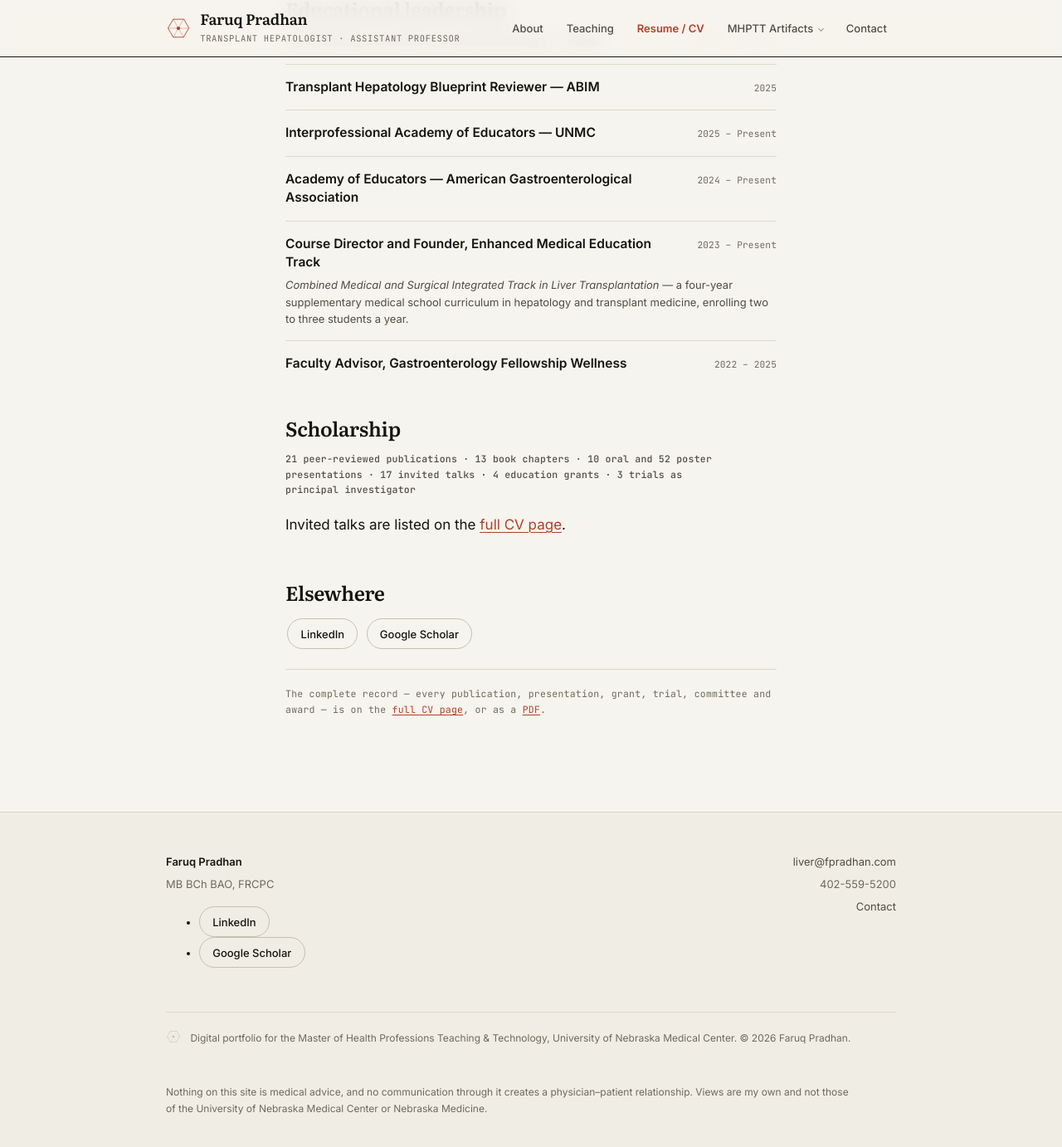
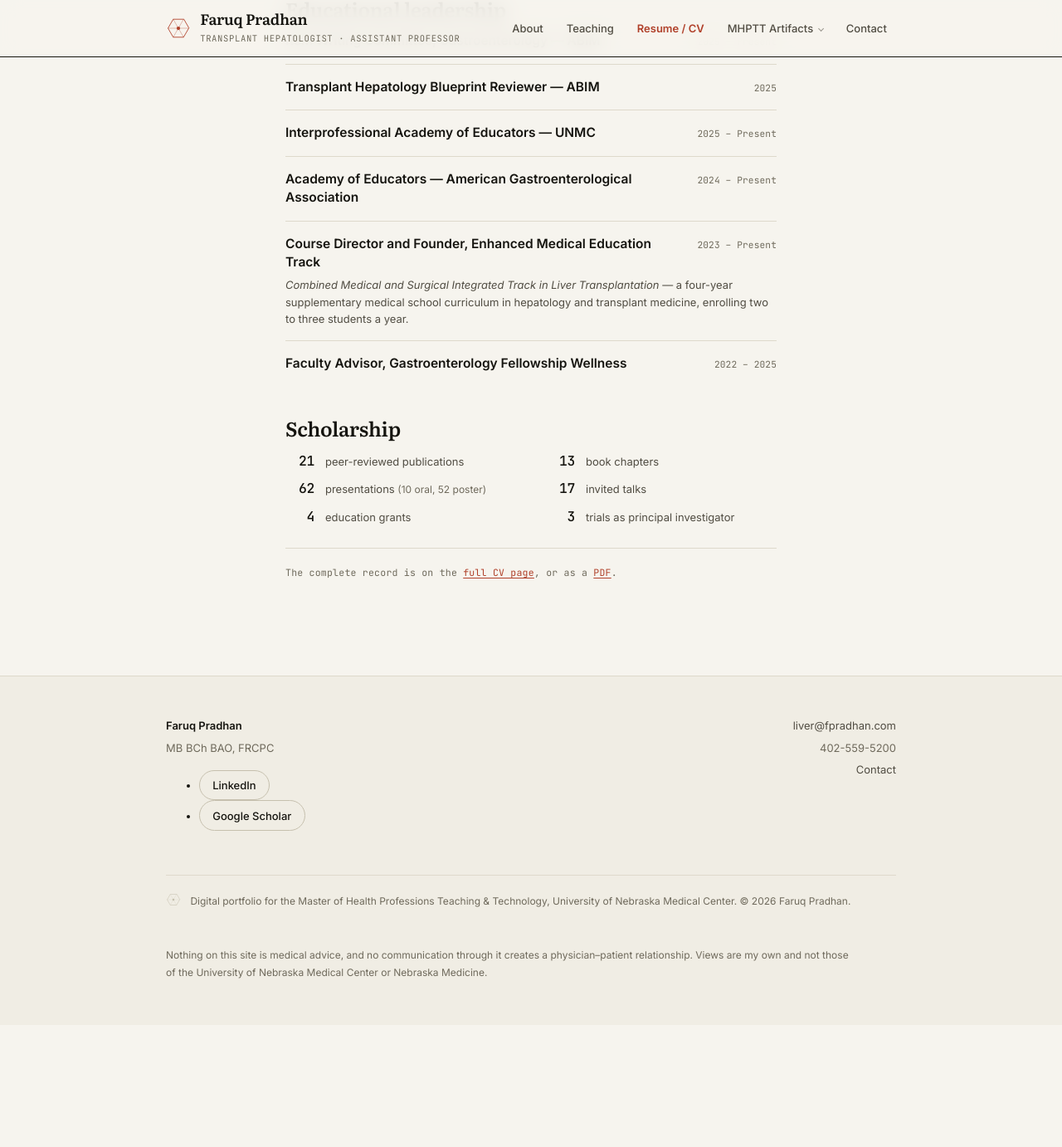
Before and after one commit to fpradhan/fpradhan.github.io, a Jekyll site: the page built from resume.md, in a window 1280 px wide and 1400 px high, scrolled down 2013 px. Shown: the top 1382 px of the window at 83% size. Built offline with Jekyll 4.4.1, drawn with Linux system fonts in a browser that asks for light colours; after the commit the page ends 3248 px from its top, so only the background shows below that.

Commit message:
Set the scholarship counts as a figure list and drop the Elsewhere section
The counts were a 28-word bold run in the mono face, six figures
separated by middots. They are now a two-column figure list: value right
aligned in its own column with tabular figures, label beside it. Oral and
poster presentations merge into one count of 62, with the split kept as a
quiet qualifier.

Elsewhere goes entirely. The two profile links are already in the site
footer on every page.

Two redundant sentences go with it. "Invited talks are listed on the full
CV page" was contained by the closing note, and that note re-listed what
the figures now show. The page linked to the CV five times and now links
to it three.

Co-Authored-By: Claude Opus 5 <noreply@anthropic.com>
Claude-Session: https://claude.ai/code/session_01SajNJDGDkt5q5fCgsPRcNk

```diff
--- a/assets/css/style.css
+++ b/assets/css/style.css
@@ -568,6 +568,31 @@ main{flex:1 0 auto;padding:4.5rem 0 6rem}
 }
 .cites a{word-break:break-word}
 
+/* Scholarship figures. A handful of headline counts, so a figure list rather
+   than a chart. Values are right-aligned in their own column and set with
+   tabular figures, which is where equal-width digits belong. */
+.prose .figures{margin:0 0 1.6rem;padding:0;list-style:none;display:grid;gap:.6rem}
+.prose .figures li{
+  margin:0;padding:0;display:grid;grid-template-columns:2.2rem minmax(0,1fr);
+  gap:.8rem;align-items:baseline;
+  font-size:var(--t-sm);line-height:1.45;color:var(--ink-soft);
+}
+.figures .fig{
+  font-family:var(--mono);font-size:1.02rem;font-weight:500;color:var(--ink);
+  text-align:right;font-variant-numeric:tabular-nums;letter-spacing:-.01em;
+}
+.figures .sub{color:var(--ink-faint);font-size:var(--t-xs)}
+.figures .sub::before{content:"("}
+.figures .sub::after{content:")"}
+@media (min-width:34rem){
+  .prose .figures{grid-template-columns:repeat(2,minmax(0,1fr));column-gap:2.25rem}
+}
+@media print{
+  .prose .figures{grid-template-columns:repeat(2,minmax(0,1fr));gap:4pt 18pt;margin-bottom:10pt}
+  .prose .figures li{font-size:9pt}
+  .figures .fig{font-size:10pt}
+}
+
 /* Page-level reference list */
 .references{margin-top:3.5rem;padding-top:2rem;border-top:1px solid var(--rule)}
 .references h2,.references h3{margin-top:0}
@@ -783,7 +808,7 @@ code{font-size:.85em;background:var(--surface-2);padding:.15em .38em;
 @page{margin:16mm 14mm}
 @media print{
   .site-header,.site-nav,.pager,.site-footer,.skip,.on-page,.todo,.cv-note,
-  .cv-actions,.links,.print-hide{display:none !important}
+  .cv-actions,.links{display:none !important}
   .cv-header{border-bottom:1.5pt solid #000;margin-bottom:14pt;padding-bottom:8pt}
   .cv-name{font-size:19pt;line-height:1.1;margin-bottom:3pt}
   .cv-role{font-size:10pt;margin-bottom:4pt;color:#000}
--- a/resume.md
+++ b/resume.md
@@ -90,19 +90,13 @@ University of Nebraska Medical Center, Omaha, Nebraska
 
 ## Scholarship
 
-**21 peer-reviewed publications · 13 book chapters · 10 oral and 52 poster presentations · 17 invited talks · 4 education grants · 3 trials as principal investigator**
-{: .meta}
+<ul class="figures" markdown="0">
+<li><span class="fig">21</span> <span>peer-reviewed publications</span></li>
+<li><span class="fig">13</span> <span>book chapters</span></li>
+<li><span class="fig">62</span> <span>presentations <span class="sub">10 oral, 52 poster</span></span></li>
+<li><span class="fig">17</span> <span>invited talks</span></li>
+<li><span class="fig">4</span> <span>education grants</span></li>
+<li><span class="fig">3</span> <span>trials as principal investigator</span></li>
+</ul>
 
-Invited talks are listed on the [full CV page]({{ '/cv/' | relative_url }}).
-
-## Elsewhere
-{: .print-hide}
-
-{% if site.profiles and site.profiles.size > 0 %}
-<ul class="links">
-{% for pr in site.profiles %}<li><a href="{{ pr.url }}" rel="me noopener">{{ pr.name }}</a></li>{% endfor %}
-</ul>
-{% endif %}
-
-<p class="meta cv-note">The complete record — every publication, presentation, grant, trial,
-committee and award — is on the <a href="{{ '/cv/' | relative_url }}">full CV page</a>{% if site.cv and site.cv != "" %}, or as a <a href="{{ site.cv | relative_url }}">PDF</a>{% endif %}.</p>
+<p class="meta cv-note">The complete record is on the <a href="{{ '/cv/' | relative_url }}">full CV page</a>{% if site.cv and site.cv != "" %}, or as a <a href="{{ site.cv | relative_url }}">PDF</a>{% endif %}.</p>
```
